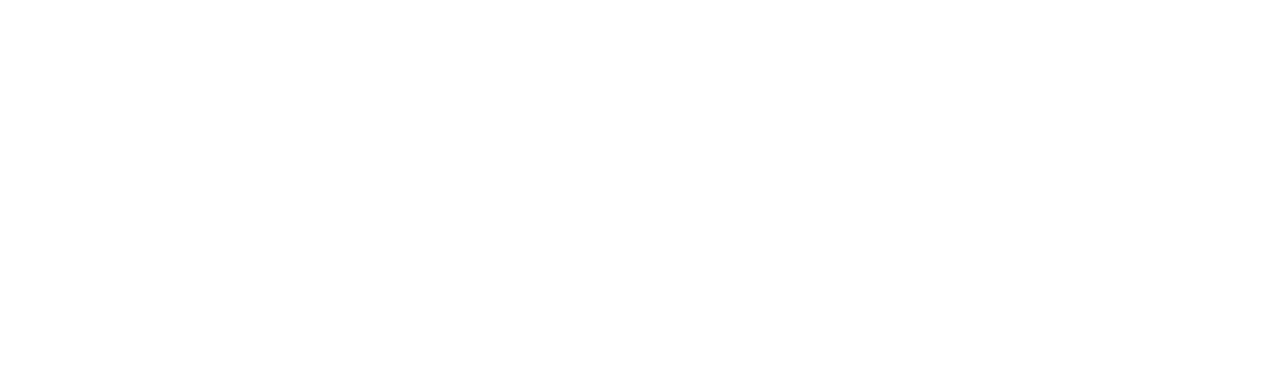
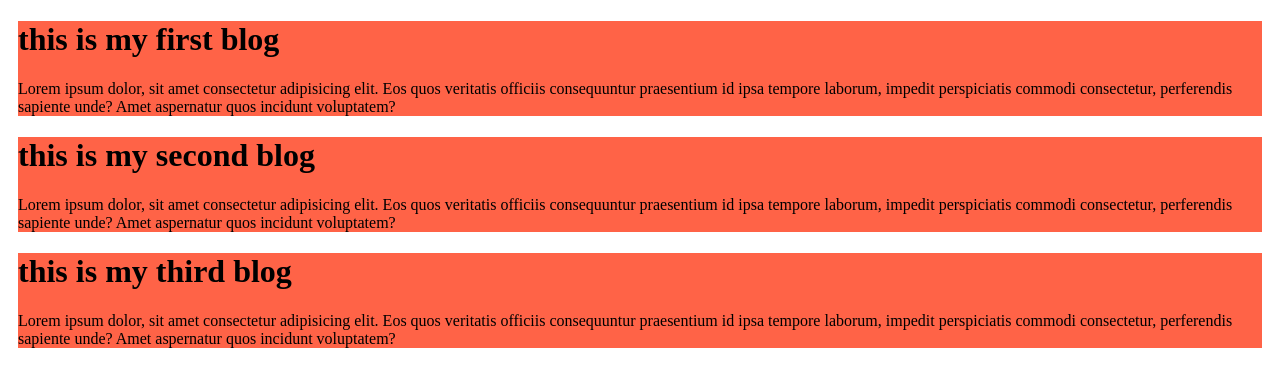
Before and after one commit to tahsinmim/my-first-github-repo, a plain HTML site: page index.html in a window 1280 px wide. Drawn offline with Linux system fonts and the light colour scheme.

Commit message:
add my second and third blog

```diff
--- a/index.html
+++ b/index.html
@@ -4,8 +4,20 @@
     <meta charset="UTF-8">
     <meta name="viewport" content="width=device-width, initial-scale=1.0">
     <title>my first github repo</title>
+    <link rel="stylesheet" href="styles/blog.css">
 </head>
 <body>
-
+    <div>
+        <h1>this is my first blog</h1>
+        <p>Lorem ipsum dolor, sit amet consectetur adipisicing elit. Eos quos veritatis officiis consequuntur praesentium id ipsa tempore laborum, impedit perspiciatis commodi consectetur, perferendis sapiente unde? Amet aspernatur quos incidunt voluptatem?</p>
+    </div>
+    <div>
+        <h1>this is my second blog</h1>
+        <p>Lorem ipsum dolor, sit amet consectetur adipisicing elit. Eos quos veritatis officiis consequuntur praesentium id ipsa tempore laborum, impedit perspiciatis commodi consectetur, perferendis sapiente unde? Amet aspernatur quos incidunt voluptatem?</p>
+    </div>
+    <div>
+        <h1>this is my third blog</h1>
+        <p>Lorem ipsum dolor, sit amet consectetur adipisicing elit. Eos quos veritatis officiis consequuntur praesentium id ipsa tempore laborum, impedit perspiciatis commodi consectetur, perferendis sapiente unde? Amet aspernatur quos incidunt voluptatem?</p>
+    </div>
 </body>
 </html>
--- /dev/null
+++ b/styles/blog.css
@@ -0,0 +1,4 @@
+div{
+    background-color: tomato;
+    margin: 10px;
+}
```
